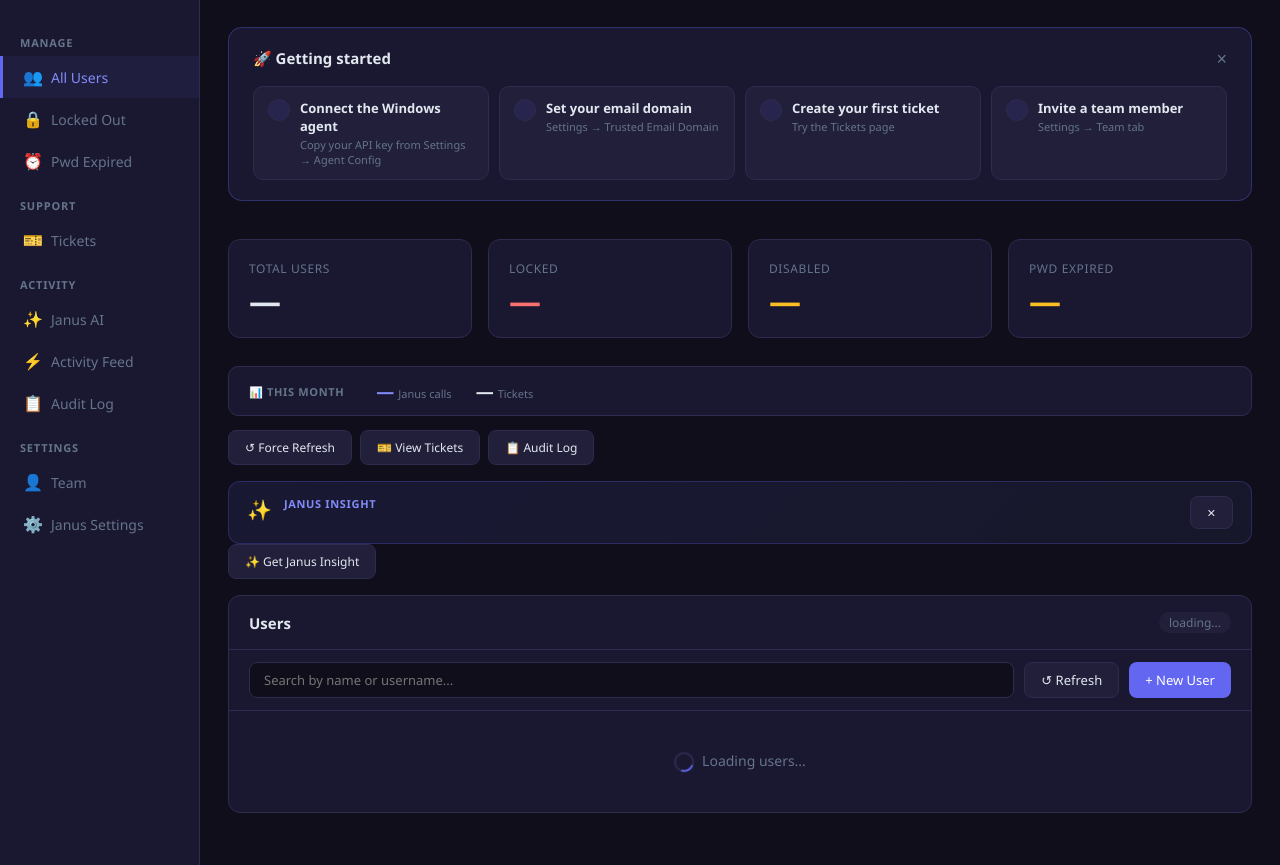
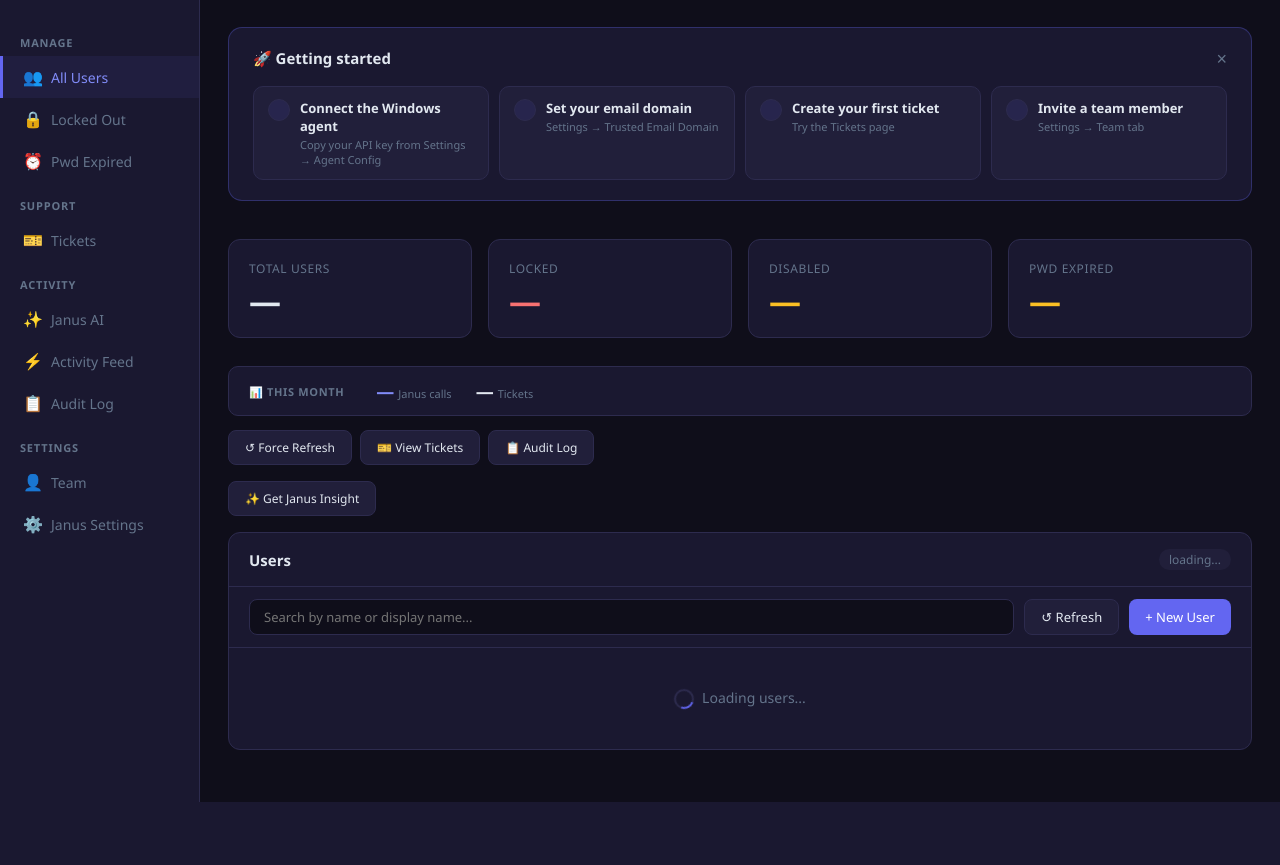
Before and after one commit to lachydotmcg/ad-helpdesk, a Flask app: page /dashboard in a window 1280 px wide. Shown: the part 57-922 px from the top of the page. After the commit the page ends 859 px from the top, so only its background shows below. Run offline with Flask 3, Linux system fonts and the light colour scheme; the visitor is signed in with stand-in values (Sample User, id 1); data that the repository does not hold is empty; some libraries are stand-ins or nearby versions.

Commit message:
Fix autocomplete (Chrome readonly trick), fix Janus insight layout, update README logo

```diff
--- a/cloud/templates/dashboard.html
+++ b/cloud/templates/dashboard.html
@@ -924,15 +924,15 @@
 
       <!-- Janus AI insight card (manual trigger) -->
       <div style="margin-bottom:16px;">
-        <div id="janus-insight-card" style="display:none;background:linear-gradient(135deg,rgba(99,102,241,0.12),rgba(129,140,248,0.08));border:1px solid rgba(99,102,241,0.25);border-radius:12px;padding:14px 18px;display:flex;align-items:flex-start;gap:12px;">
+        <button id="janus-insight-btn" class="btn btn-ghost" style="font-size:12px;" onclick="triggerInsight()">✨ Get Janus Insight</button>
+        <div id="janus-insight-card" style="display:none;margin-top:10px;background:linear-gradient(135deg,rgba(99,102,241,0.12),rgba(129,140,248,0.08));border:1px solid rgba(99,102,241,0.25);border-radius:12px;padding:14px 18px;align-items:flex-start;gap:12px;">
           <span style="font-size:20px;flex-shrink:0;">✨</span>
           <div style="flex:1;">
             <div style="font-size:11px;font-weight:700;text-transform:uppercase;letter-spacing:0.06em;color:var(--accent2);margin-bottom:4px;">Janus Insight</div>
             <div id="janus-insight-text" style="font-size:13px;color:var(--text);line-height:1.5;"></div>
           </div>
-          <button class="btn btn-ghost" style="font-size:11px;flex-shrink:0;" onclick="document.getElementById('janus-insight-card').style.display='none';document.getElementById('janus-insight-btn').style.display='inline-block';">✕</button>
+          <button class="btn btn-ghost" style="font-size:11px;flex-shrink:0;padding:4px 8px;" onclick="document.getElementById('janus-insight-card').style.display='none';document.getElementById('janus-insight-btn').style.display='inline-block';">✕</button>
         </div>
-        <button id="janus-insight-btn" class="btn btn-ghost" style="font-size:12px;" onclick="triggerInsight()">✨ Get Janus Insight</button>
       </div>
 
       <div class="panel">
@@ -941,7 +941,7 @@
           <span class="panel-count" id="users-count">loading...</span>
         </div>
         <div class="search-row">
-          <input class="search-input" id="user-search" placeholder="Search by name or username..." oninput="filterUsers()" autocomplete="off" autocorrect="off" spellcheck="false"/>
+          <input class="search-input" id="user-search" type="search" placeholder="Search by name or display name..." oninput="filterUsers()" autocomplete="off" readonly onfocus="this.removeAttribute('readonly')" spellcheck="false"/>
           <button class="btn btn-ghost" onclick="loadUsers()">↺ Refresh</button>
           {% if user_role == 'admin' %}
           <button class="btn btn-primary" onclick="openCreateUser()">+ New User</button>
@@ -1749,13 +1749,19 @@
   }
 
   async function triggerInsight() {
-    const btn = document.getElementById('janus-insight-btn');
+    const btn  = document.getElementById('janus-insight-btn');
+    const card = document.getElementById('janus-insight-card');
     btn.textContent = '✨ Asking Janus...';
     btn.disabled = true;
     await loadInsights();
-    btn.style.display = 'none';
     btn.textContent = '✨ Get Janus Insight';
     btn.disabled = false;
+    // Only hide the button if a result actually appeared
+    if (card.style.display !== 'none') {
+      btn.style.display = 'none';
+    } else {
+      toast('Janus insight unavailable — check ANTHROPIC_API_KEY in Railway.', 'error');
+    }
   }
 
   function renderUsers(users) {
```
Also changed, not shown: README.md.
